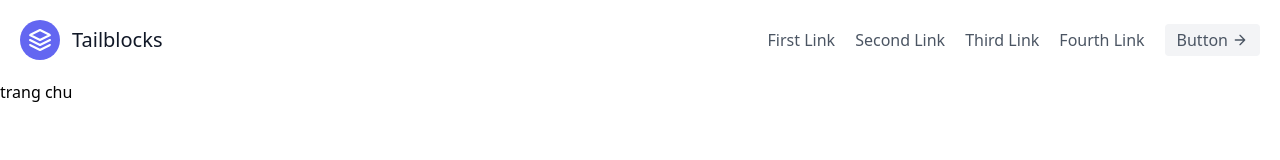
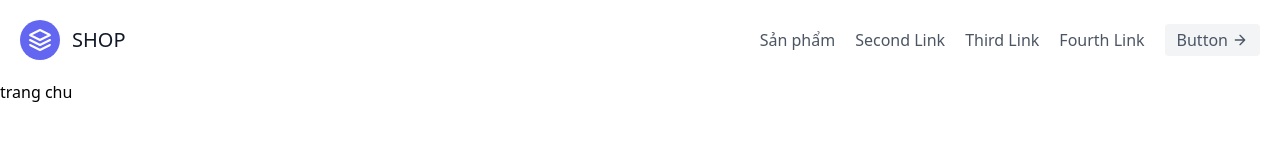
Before and after one commit to quyetlv12/nextjs-ecommerce, a Next.js app: page / in a window 1280 px wide. Shown: the top 160 px of the page. Built offline with nearby package versions, Linux system fonts and the light colour scheme.

Commit message:
update redux toolkit for app

```diff
--- a/components/Header/index.tsx
+++ b/components/Header/index.tsx
@@ -1,3 +1,5 @@
+import Link from "next/link";
+
 const Header = () => {
   return (
     <header className="text-gray-600 body-font">
@@ -15,10 +17,12 @@ const Header = () => {
           >
             <path d="M12 2L2 7l10 5 10-5-10-5zM2 17l10 5 10-5M2 12l10 5 10-5" />
           </svg>
-          <span className="ml-3 text-xl">Tailblocks</span>
+          <Link href="/"><span className="ml-3 text-xl cursor-pointer">SHOP</span></Link>
         </a>
         <nav className="md:ml-auto flex flex-wrap items-center text-base justify-center">
-          <a className="mr-5 hover:text-gray-900">First Link</a>
+         <Link href="/products">
+         <a className="mr-5 hover:text-gray-900">Sản phẩm</a>
+         </Link>
           <a className="mr-5 hover:text-gray-900">Second Link</a>
           <a className="mr-5 hover:text-gray-900">Third Link</a>
           <a className="mr-5 hover:text-gray-900">Fourth Link</a>
--- /dev/null
+++ b/configs/index.tsx
@@ -0,0 +1,5 @@
+import * as React from 'react';
+import * as Redux from 'redux';
+export type Dispatch = Redux.Dispatch;
+export type ReactNode = React.ReactNode;
+export type Store<S> = Redux.Store<S>;
--- a/next.config.js
+++ b/next.config.js
@@ -1,6 +1,7 @@
 /** @type {import('next').NextConfig} */
 module.exports = {
   reactStrictMode: true,
+  // config domain image
   images: {
     domains: ['placeimg.com'],
   },
--- a/package.json
+++ b/package.json
@@ -8,12 +8,14 @@
     "lint": "next lint"
   },
   "dependencies": {
+    "@reduxjs/toolkit": "^1.7.1",
     "axios": "^0.24.0",
     "next": "12.0.7",
     "react": "17.0.2",
     "react-dom": "17.0.2",
-    "sass": "^1.45.2",
-    "swr": "^1.1.2"
+    "react-redux": "^7.2.6",
+    "redux": "^4.1.2",
+    "redux-thunk": "^2.4.1"
   },
   "devDependencies": {
     "@types/node": "17.0.4",
--- a/pages/_app.tsx
+++ b/pages/_app.tsx
@@ -1,11 +1,17 @@
-import '../styles/globals.css'
-import type { AppProps } from 'next/app'
-import Layout from '../components/layout'
+import "../styles/globals.css";
+import type { AppProps } from "next/app";
+import Layout from "../components/layout";
+import { Provider } from "react-redux";
+import store from '../redux/store'
 
 function MyApp({ Component, pageProps }: AppProps) {
-  return <Layout>
-    <Component {...pageProps} />
-  </Layout>
+  return (
+    <Provider store={store}>
+      <Layout>
+        <Component {...pageProps} />
+      </Layout>
+    </Provider>
+  );
 }
 
-export default MyApp
+export default MyApp;
--- /dev/null
+++ b/redux/slices/productsSlices.tsx
@@ -0,0 +1,32 @@
+import { createSlice, Draft, PayloadAction } from '@reduxjs/toolkit';
+
+const initialState = {
+  id: 1,
+  username: 'benja',
+};
+
+export const productsSlices = createSlice({
+  name: 'products',
+  initialState,
+  reducers: {
+    setUser: (
+      state: Draft<typeof initialState>,
+      action: PayloadAction<typeof initialState>
+    ) => {
+      state.id = action.payload.id;
+      state.username = action.payload.username;
+    },
+    // resetUser: (state: Draft<typeof initialState>) => {
+    //   state.id = null;
+    //   state.username = null;
+    // },
+  },
+});
+
+// Selectors
+export const getUser = (state:any) => state.products;
+
+// Reducers and actions
+export const { setUser } = productsSlices.actions;
+
+export default productsSlices.reducer;
--- /dev/null
+++ b/redux/store.tsx
@@ -0,0 +1,9 @@
+import { configureStore } from '@reduxjs/toolkit';
+import productsSlices from './slices/productsSlices';
+
+
+export default configureStore({
+  reducer: {
+    products: productsSlices,
+  },
+});
```
Also changed, not shown: 1 other file (tests, documents, lock files or other folders).
